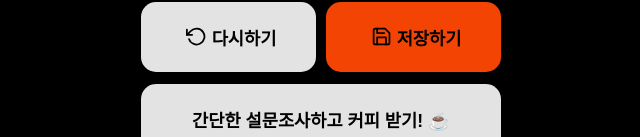
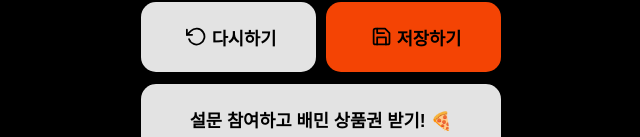
Before and after one commit to boostcampaitech5/level3_recsys_finalproject-recsys-03, a React (Create React App) app in the folder front/: page /music-rec in a window 1280 px wide. Shown: the part 678-815 px from the top of the page, without its empty margins (319-959 px from the left). Built offline with nearby package versions, Linux system fonts and the light colour scheme; no server answers.

Commit message:
IMR-127 chore: change title and form text

```diff
--- a/front/public/index.html
+++ b/front/public/index.html
@@ -6,7 +6,7 @@
     <meta name="viewport" content="width=device-width, initial-scale=1" />
     <meta name="theme-color" content="#000000" />
     <meta property="og:type" content="website" />
-    <meta property="og:url" content="도입부 주소를 넣으세요 " />
+    <meta property="og:url" content="http://imgenie.co./" />
     <meta property="og:title" content="IMGenie" />
     <meta property="og:image" content="%PUBLIC_URL%/og_image.png" />
     <meta property="og:description" content="내 일상의 BGM을 만나보세요" />
@@ -31,7 +31,7 @@
       Learn how to configure a non-root public URL by running `npm run build`.
     -->
     <script src="https://cdn.jsdelivr.net/npm/swiper@10/swiper-element-bundle.min.js"></script>
-    <title>React App</title>
+    <title>IMGenie</title>
   </head>
   <body>
     <noscript>You need to enable JavaScript to run this app.</noscript>
--- a/front/src/components/page/MusicRecommend.jsx
+++ b/front/src/components/page/MusicRecommend.jsx
@@ -210,7 +210,7 @@ class MusicRecommend extends PureComponent {
             }}
             type="button"
           >
-            <span>간단한 설문조사하고 커피 받기! ☕️</span>
+            <span>설문 참여하고 배민 상품권 받기! 🍕</span>
           </button>
         </div>
       </div>
```
